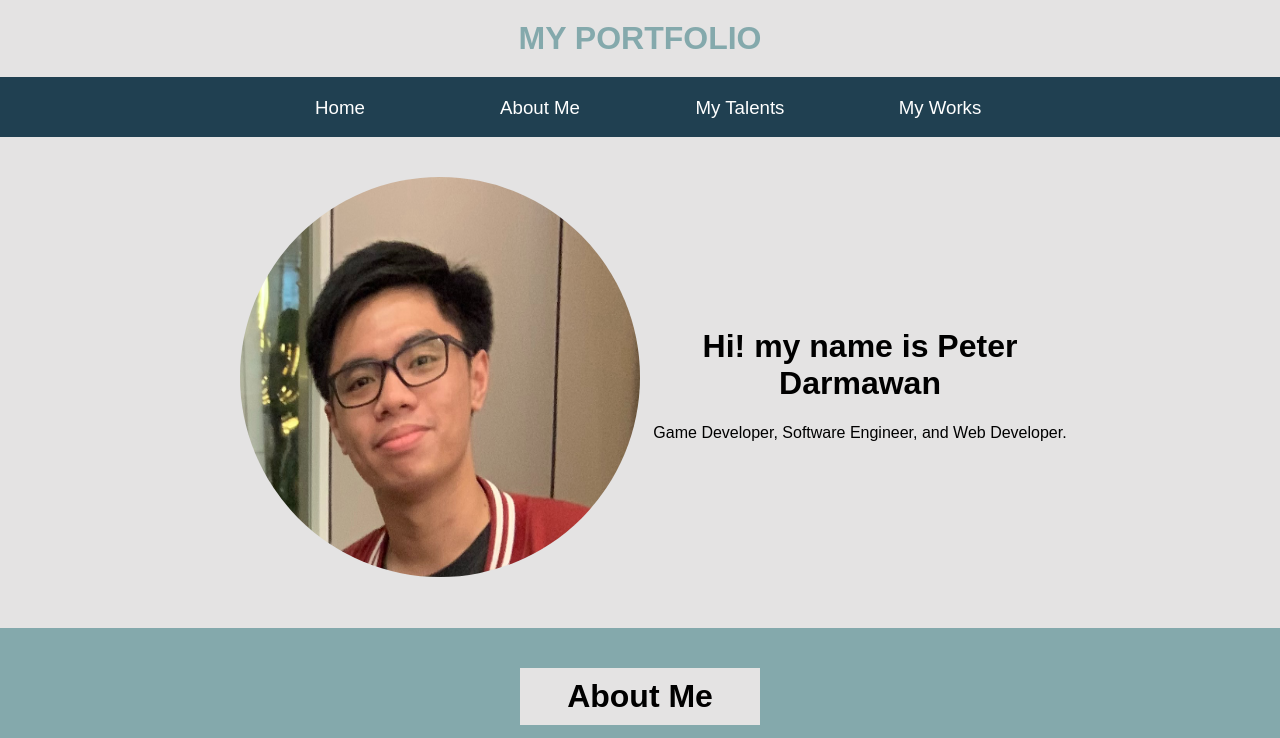
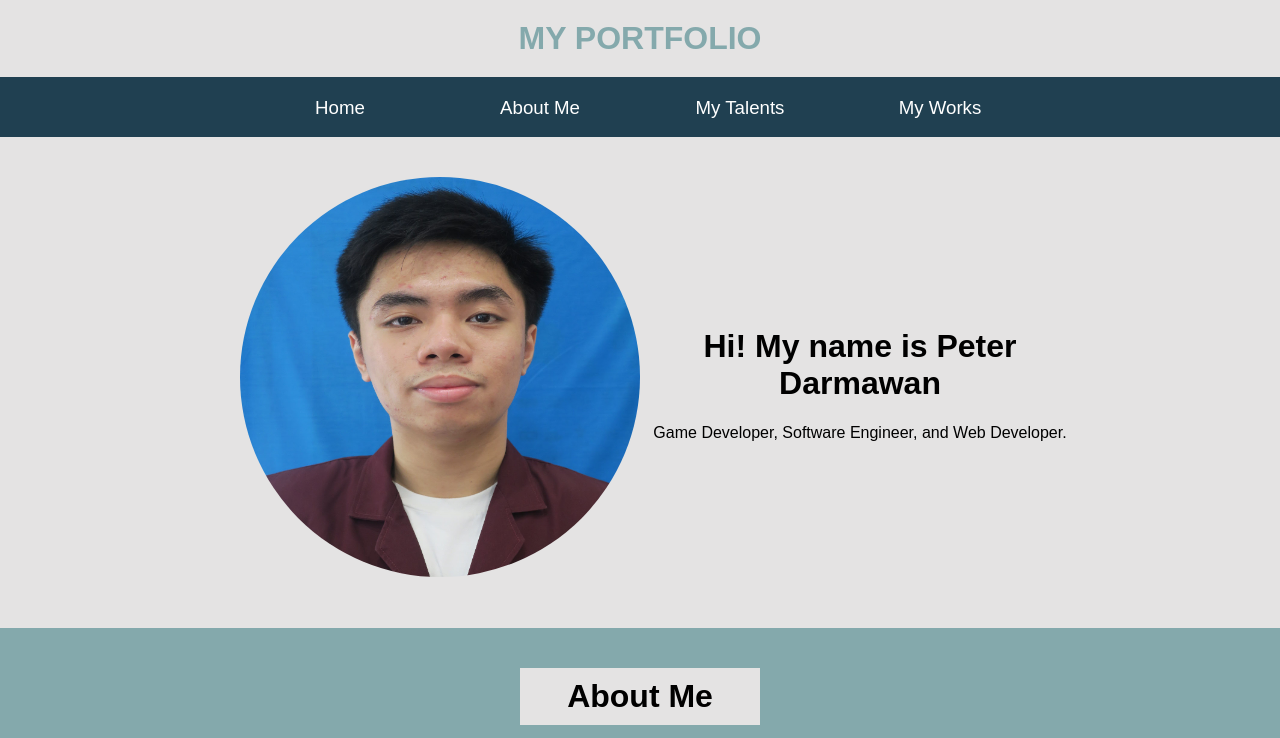
Before and after one commit to GamesWerfer/Portfolio, a plain HTML site: page index.html in a window 1280 px wide. Shown: the top 738 px of the page. Drawn offline with Linux system fonts and the light colour scheme.

Commit message:
Updated profile photo

```diff
--- a/index.html
+++ b/index.html
@@ -27,11 +27,11 @@
     <content>
         <div id="profile_introduction">
             <div id="my-picture">
-                <img src="../Portfolio/Assets/Me-CloseUp.png" alt="../Portfolio-master/Assets/Me-CloseUp.png" alt="My photo">
+                <img src="../Portfolio/Assets/My_Bimay_Photo.png" alt="../Portfolio-master/Assets/Me-CloseUp.png" alt="My photo">
             </div>
             <div id="introduction_text">
                 <div id="introduction_text_subdiv">
-                    <h1>Hi! my name is Peter Darmawan</h1>
+                    <h1>Hi! My name is Peter Darmawan</h1>
                     <p>Game Developer, Software Engineer, and Web Developer.</p>
                 </div>
             </div>
```
Also changed, not shown: Assets/Me-CloseUp.png (deleted), Assets/My_Bimay_Photo.png (added).
